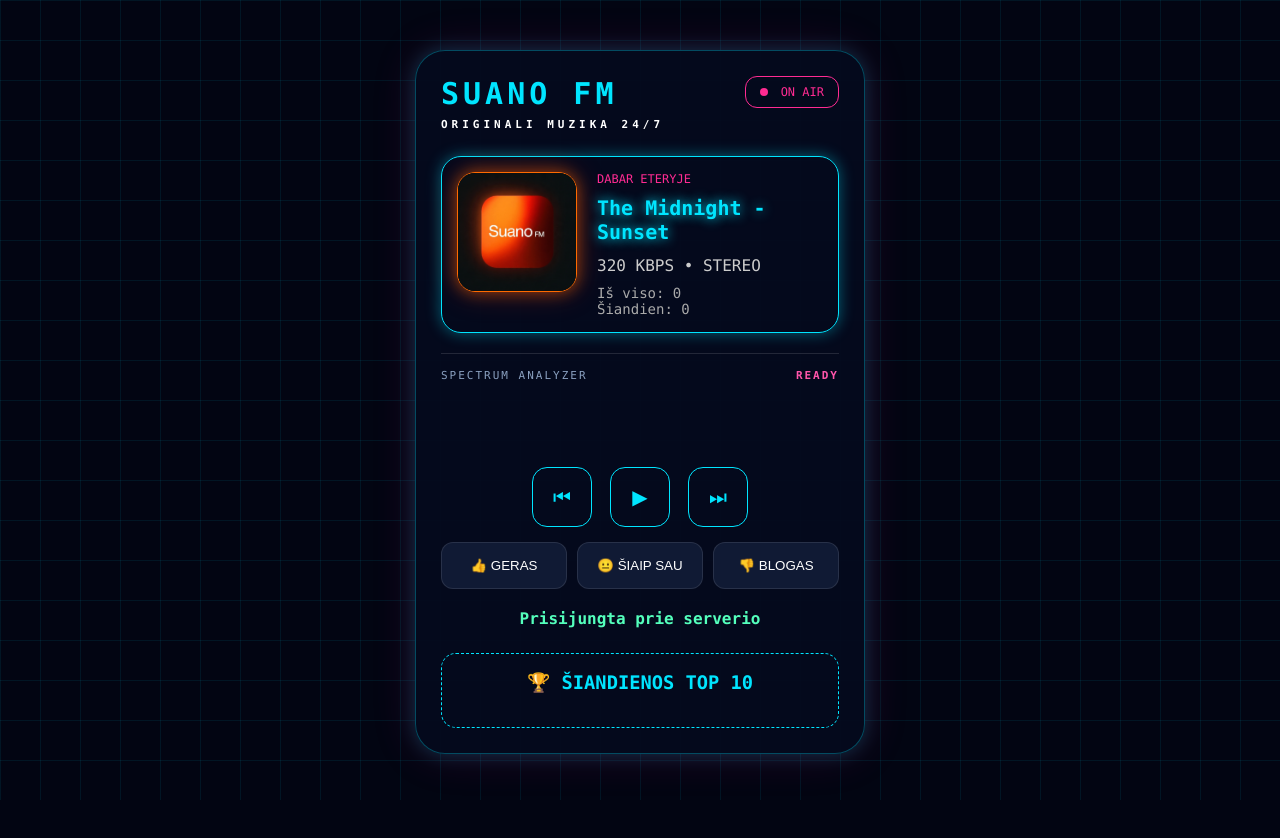
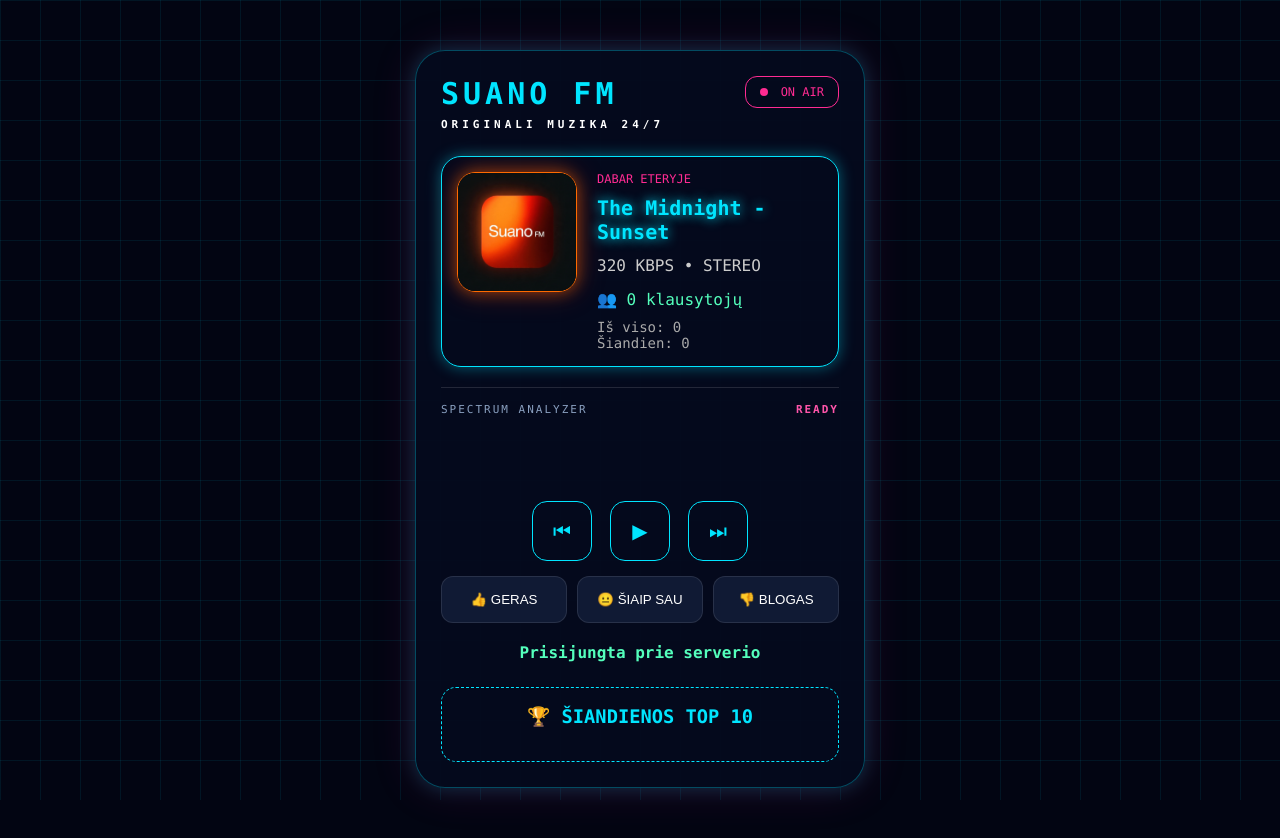
Before and after one commit to deimantasdrapaitis-oss/suano-server, a website: page public/index.html in a window 1280 px wide. Drawn offline with Linux system fonts and the light colour scheme; a script that the page names is missing.

Commit message:
Add listener count display to index.html
Added a listeners section to display current listener count.

```diff
--- a/public/index.html
+++ b/public/index.html
@@ -45,6 +45,10 @@
 
             <p>320 KBPS • STEREO</p>
 
+
+<div class="listeners">
+  👥 <span id="listenerCount">0 klausytojų</span>
+</div>
 
 <div id="stats" style="margin-top: 10px; font-size: 14px; color: #aaa;">
     <div>Iš viso: <span id="totalVisits">0</span></div>
```
